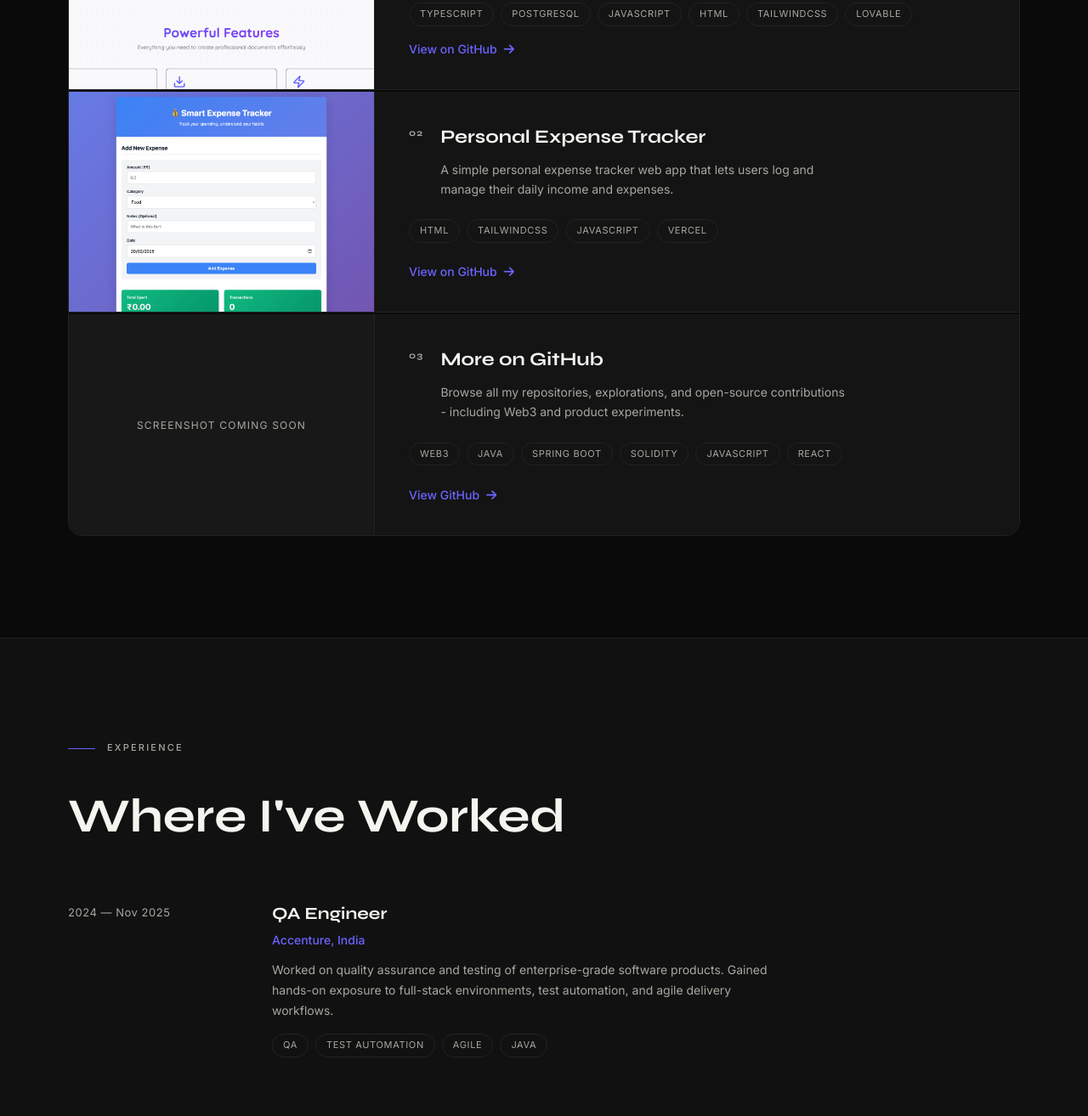
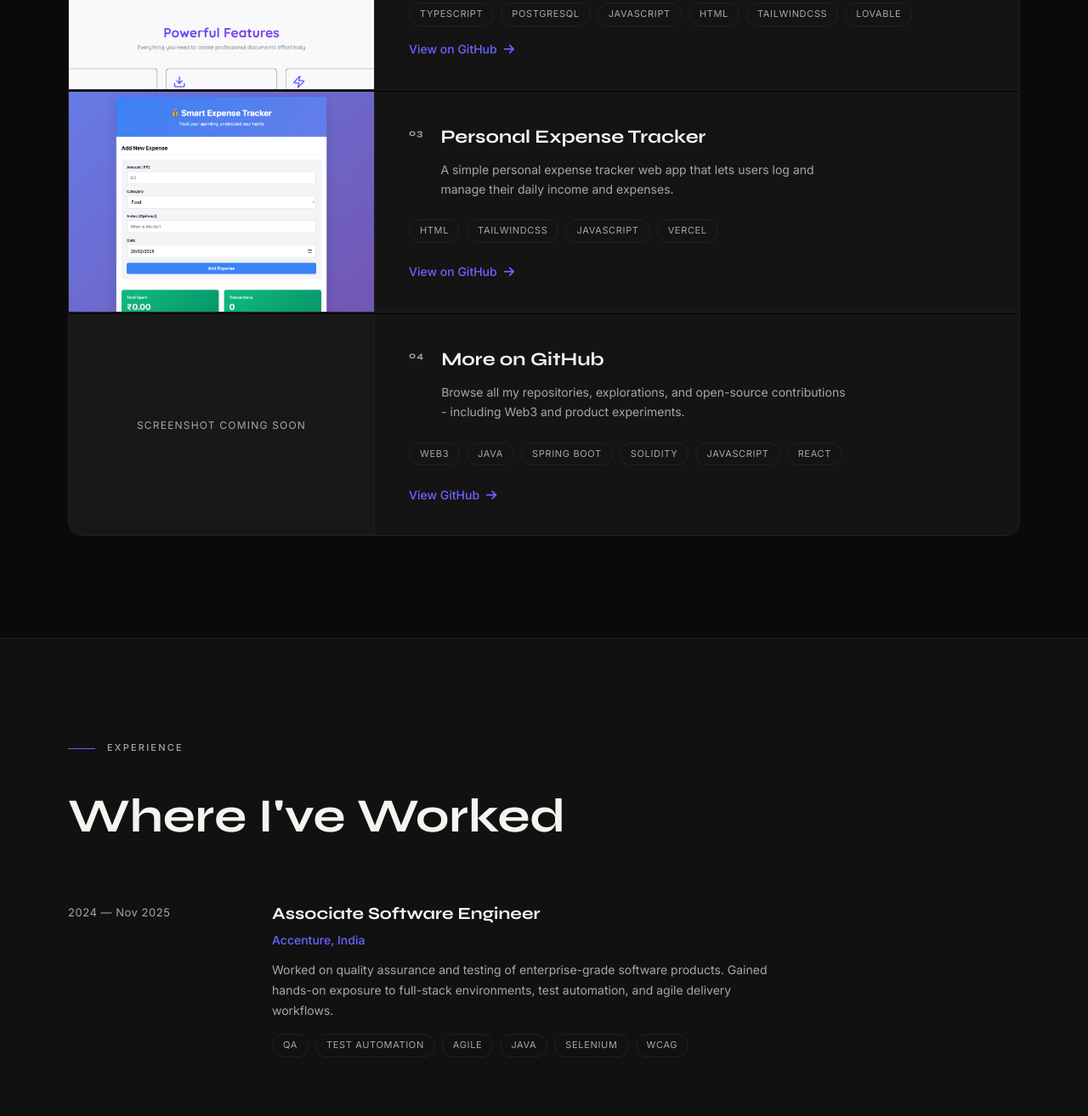
Before and after one commit to suvepatra004/suvendu-personal-port, a plain HTML site: page index.html in a window 1280 px wide. Shown: the part 2166-3480 px from the top of the page at 85% size. Drawn offline with Linux system fonts and the light colour scheme.

Commit message:
Modified Project and Experience contents

```diff
--- a/index.html
+++ b/index.html
@@ -393,7 +393,7 @@
             </div>
           </article>
 
-          <!-- Project 2 -->
+          <!-- Project 3 -->
           <article class="project-card reveal" data-index="02">
             <div class="project-img-wrap">
               <img
@@ -415,7 +415,7 @@
             </div>
             <div class="project-meta">
               <div class="project-info">
-                <span class="project-num">02</span>
+                <span class="project-num">03</span>
                 <div>
                   <h3 class="project-title">Personal Expense Tracker</h3>
                   <p class="project-desc">
@@ -457,7 +457,7 @@
             </div>
             <div class="project-meta">
               <div class="project-info">
-                <span class="project-num">03</span>
+                <span class="project-num">04</span>
                 <div>
                   <h3 class="project-title">More on GitHub</h3>
                   <p class="project-desc">
@@ -499,7 +499,7 @@
           <div class="exp-item reveal">
             <div class="exp-year">2024 — Nov 2025</div>
             <div class="exp-body">
-              <h3 class="exp-role">QA Engineer</h3>
+              <h3 class="exp-role">Associate Software Engineer</h3>
               <p class="exp-company">Accenture, India</p>
               <p class="exp-desc">
                 Worked on quality assurance and testing of enterprise-grade
@@ -508,7 +508,7 @@
               </p>
               <div class="exp-tags">
                 <span>QA</span><span>Test Automation</span><span>Agile</span
-                ><span>Java</span>
+                ><span>Java</span><span>Selenium</span><span>WCAG</span>
               </div>
             </div>
           </div>
```
